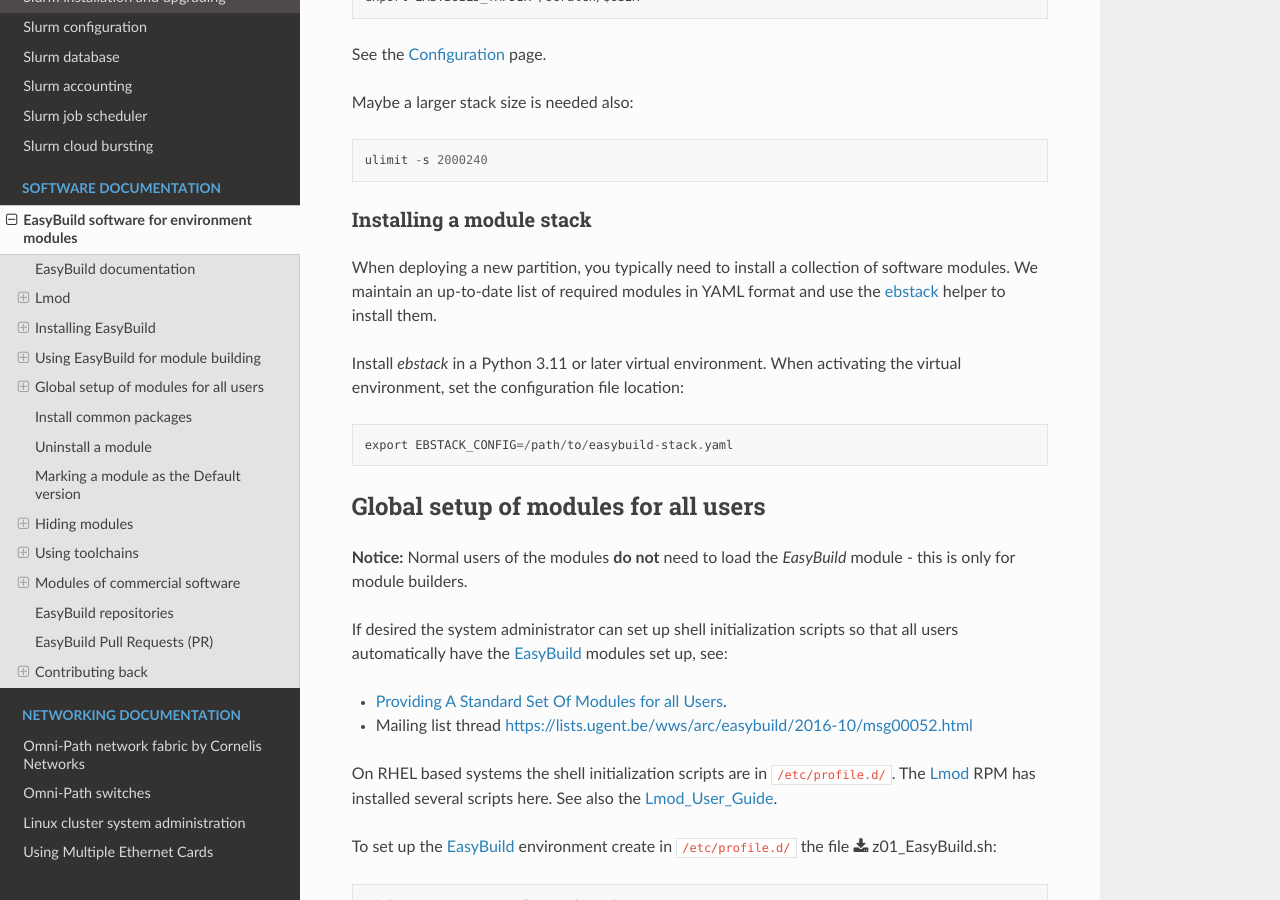
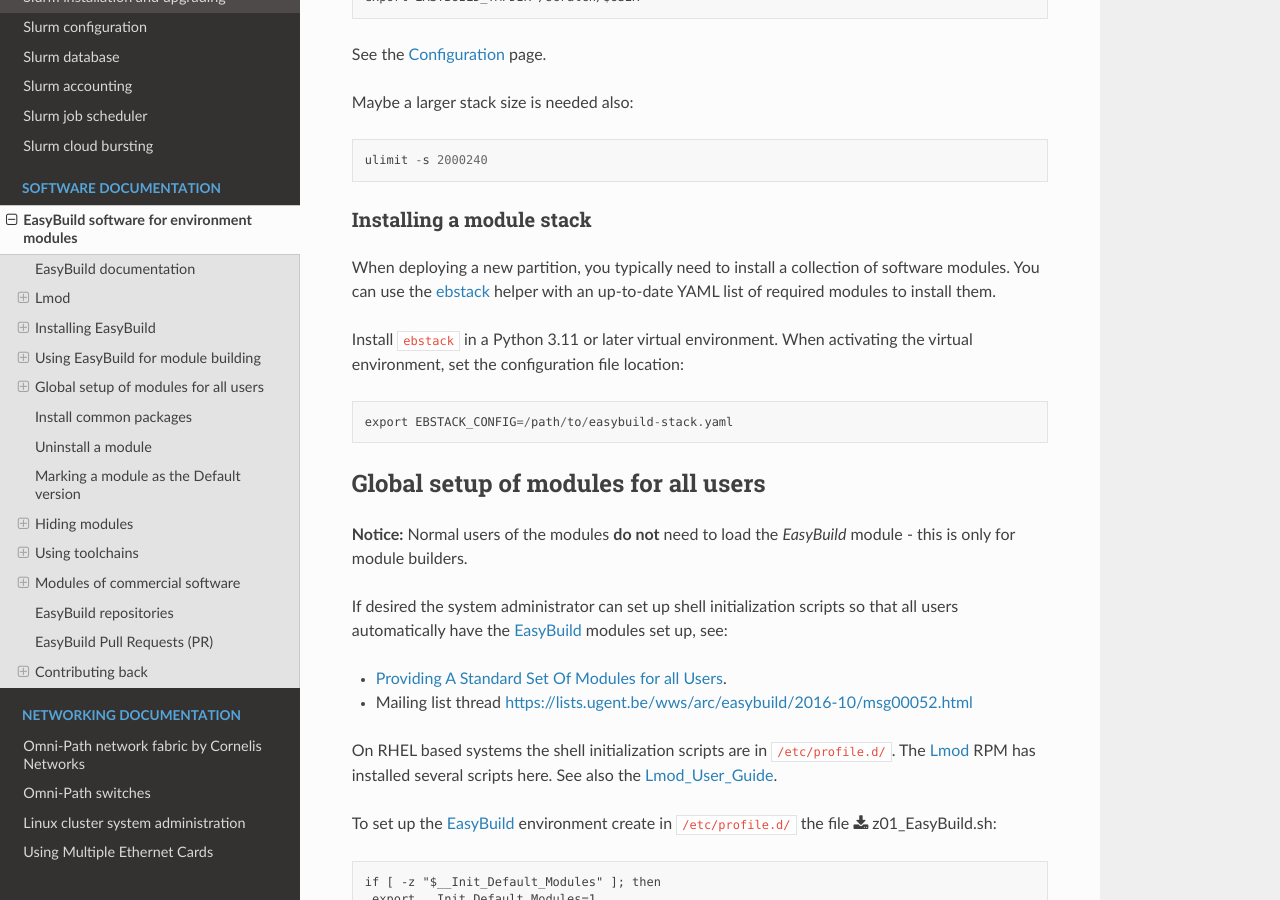
Before and after one commit to OleHolmNielsen/Niflheim_system, a Sphinx documentation site: the page built from docs/EasyBuild_modules.rst, in a window 1280 px wide and 900 px high, scrolled down 8370 px. Built offline with Sphinx 7.4.7 and the Read the Docs theme 3.1.0, drawn with Linux system fonts in a browser that asks for light colours.

Commit message:
rewording

```diff
--- a/docs/EasyBuild_modules.rst
+++ b/docs/EasyBuild_modules.rst
@@ -344,9 +344,9 @@
 Installing a module stack
 -------------------------
 
-When deploying a new partition, you typically need to install a collection of software modules. We maintain an up-to-date list of required modules in YAML format and use the `ebstack <https://github.com/steenlysgaard/ebstack>`_ helper to install them.
+When deploying a new partition, you typically need to install a collection of software modules. You can use the `ebstack <https://github.com/steenlysgaard/ebstack>`_ helper with an up-to-date YAML list of required modules to install them.
 
-Install `ebstack` in a Python 3.11 or later virtual environment. When activating the virtual environment, set the configuration file location::
+Install ``ebstack`` in a Python 3.11 or later virtual environment. When activating the virtual environment, set the configuration file location::
 
   export EBSTACK_CONFIG=/path/to/easybuild-stack.yaml
 
```
